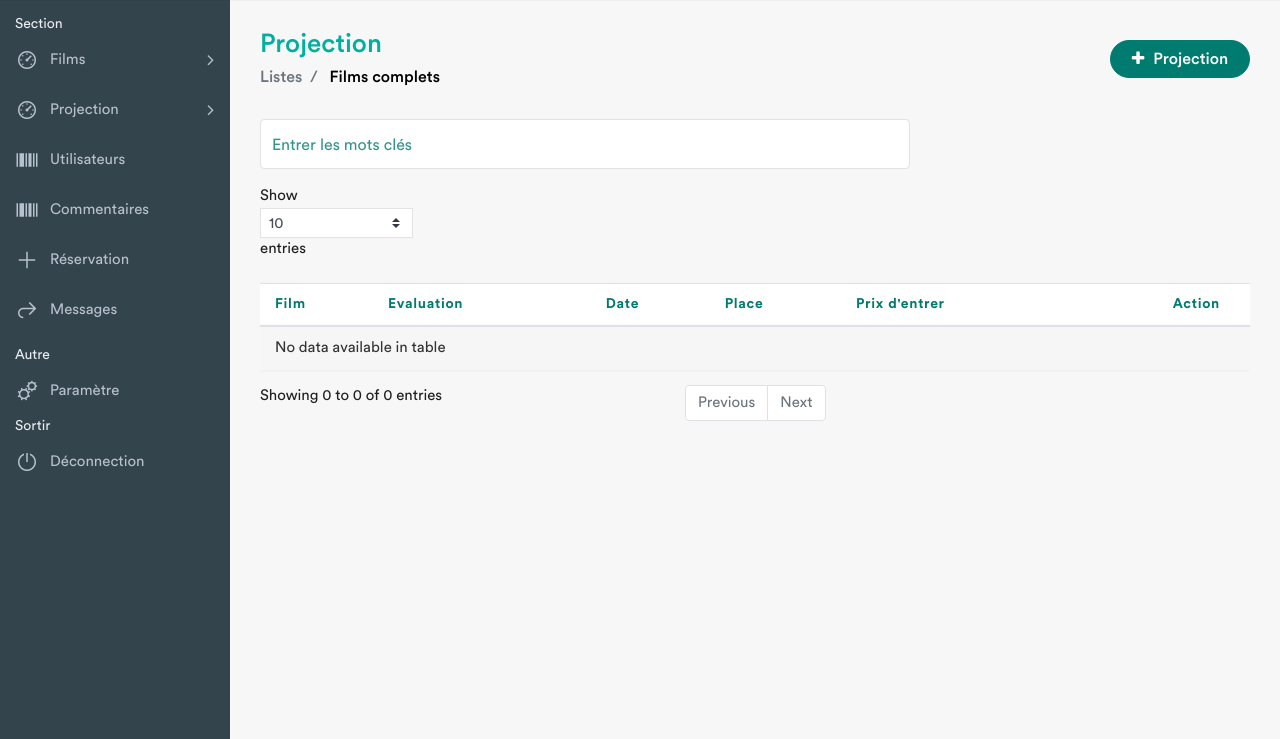
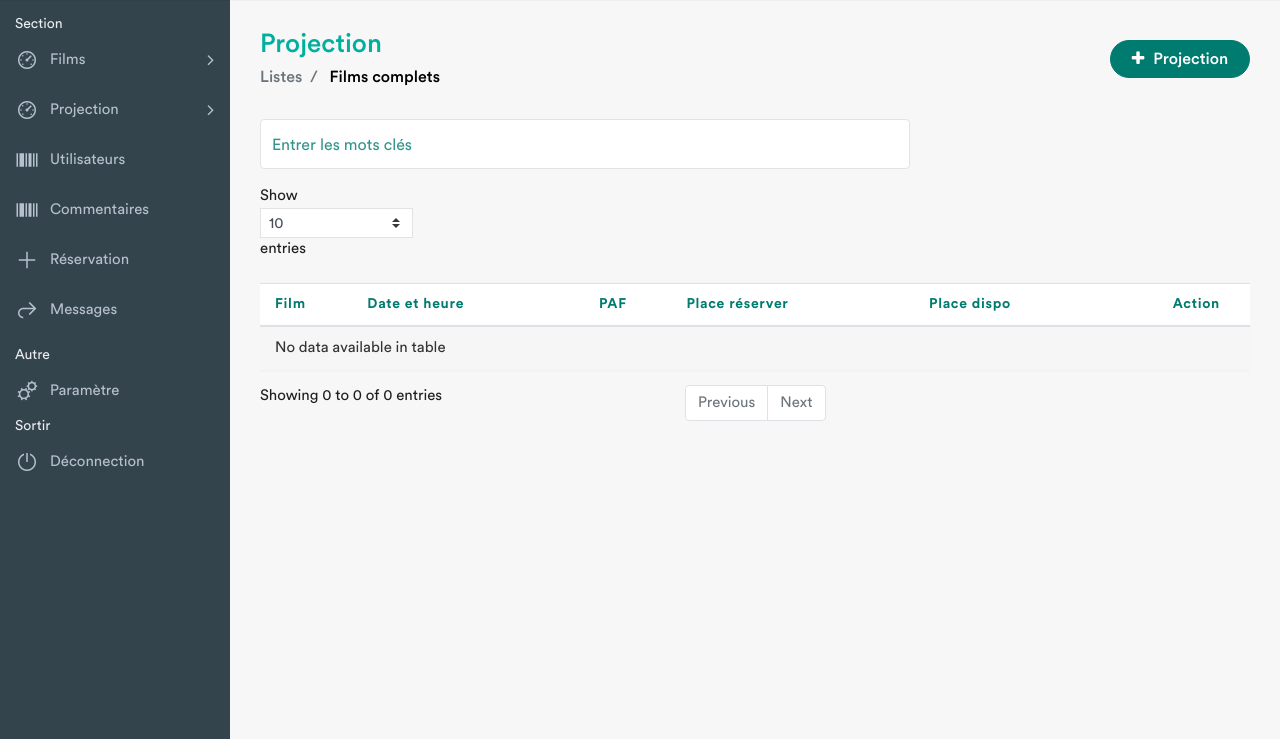
Before and after one commit to schorio/cinetix_project, a Django app: page /cinetix/projection-list/ in a window 1280 px wide. Shown: the part 61-800 px from the top of the page. Run offline with Django 5.2, Linux system fonts and the light colour scheme; the visitor is signed in with stand-in values (Sample User, id 1); data that the repository does not hold is empty; some libraries are stand-ins or nearby versions.

Commit message:
Form et template : fix les noms des champs modifier dans le model

```diff
--- a/cinetix/forms.py
+++ b/cinetix/forms.py
@@ -17,10 +17,12 @@ class ProjectionForm(forms.ModelForm):
     )
     class Meta:
         model = Projection
-        fields = ['film', 'type_proj', 'date', 'heure', 'description', 'paf']
+        fields = ['film', 'type_proj', 'date_proj', 'heure_proj', 'paf_proj', 'desc_proj',  'place_proj']
         widgets = {
-            'date': forms.DateInput(attrs={'type': 'date', 'class': 'form-control'}),
-            'heure': forms.TextInput(attrs={'class': 'form-control'}),
-            'description': forms.TextInput(attrs={'class': 'form-control'}),
-            'paf': forms.TextInput(attrs={'class': 'form-control'}),
+            'date_proj': forms.DateInput(attrs={'type': 'date', 'class': 'form-control'}),
+            'heure_proj': forms.TextInput(attrs={'class': 'form-control'}),
+            'paf_proj': forms.TextInput(attrs={'class': 'form-control'}),
+            'desc_proj': forms.TextInput(attrs={'class': 'form-control'}),
+            'paf_proj': forms.TextInput(attrs={'class': 'form-control'}),
+            'place_proj': forms.TextInput(attrs={'class': 'form-control'}),
         }
--- a/templates/cinetix/projection/fc_list.html
+++ b/templates/cinetix/projection/fc_list.html
@@ -17,14 +17,15 @@
                 <thead>
                     <!-- <tr> -->
                     <th>Film</th>
-                    <th>Evaluation</th>
-                    <th>Date</th>
-                    <th>Place</th>
-                    <th>Prix d'entrer</th>
+                    <th>Date et heure</th>
+                    <th>PAF</th>
+                    <th>Place réserver</th>
+                    <th>Place dispo</th>
                     <th class="text-right no-sort">Action</th>
                     <!-- </tr> -->
                 </thead>
                 <tbody>
+                {% load custom_filters %}
                 {% csrf_token %}
                 {% for proj in projection %}
 
@@ -35,10 +36,10 @@
                                 <a href=" " data-toggle="modal" data-target="#film_view_{{ proj.film.pk }}"> {{ proj.film.titre }} <span> {{ proj.film.genres }} </span></a>
                             </h2>
                         </td>
-                        <td> {{ proj.film.evaluation }} étoiles </td>
-                        <td> {{ proj.timings }} </td>
-                        <td> {{ proj.place_proj }} </td>
-                        <td> {{ proj.paf }} </td>
+                        <td> {{ proj.date_proj }} à {{ proj.heure_proj }} </td>
+                        <td> {{ proj.paf_proj }} Ar</td>
+                        <td> {{ proj.place_proj|length }} place(s) </td>
+                        <td> {{ proj.place_proj|length|subtract:92 }} place(s) </td>
                         <td class="text-right">
                             <div class="dropdown dropdown-action">
                                 <a href="#" class="action-icon dropdown-toggle" data-toggle="dropdown" aria-expanded="false"><i class="material-icons">more_vert</i></a>
--- a/templates/cinetix/projection/proj_create.html
+++ b/templates/cinetix/projection/proj_create.html
@@ -25,26 +25,26 @@
 						</div>
 						<div class="col-sm-3">
 							<div class="form-group">
-								<label for="{{ form.date.id_for_label }}">Date : </label>
-								{{ form.date }}
+								<label for="{{ form.date_proj.id_for_label }}">Date : </label>
+								{{ form.date_proj }}
 							</div>
 						</div>
 						<div class="col-sm-3">
 							<div class="form-group">
-								<label for="{{ form.heure.id_for_label }}">Heure : </label>
-								{{ form.heure }}
+								<label for="{{ form.heure_proj.id_for_label }}">Heure : </label>
+								{{ form.heure_proj }}
 							</div>
 						</div>
 						<div class="col-sm-9">
 							<div class="form-group">
-								<label for="{{ form.description.id_for_label }}">Description : </label>
-								{{ form.description }}
+								<label for="{{ form.desc_proj.id_for_label }}">Description : </label>
+								{{ form.desc_proj }}
 							</div>
 						</div>
 						<div class="col-sm-3">
 							<div class="form-group">
-								<label for="{{ form.paf.id_for_label }}">PAF : </label>
-								{{ form.paf }}
+								<label for="{{ form.paf_proj.id_for_label }}">PAF : </label>
+								{{ form.paf_proj }}
 							</div>
 						</div>
 					</div>
```
